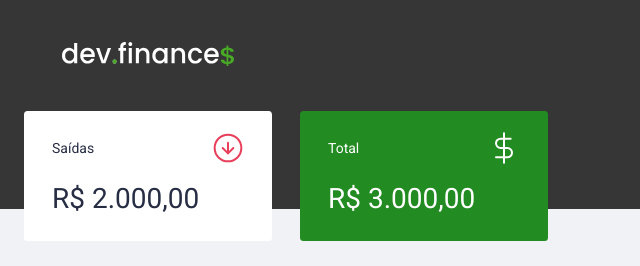
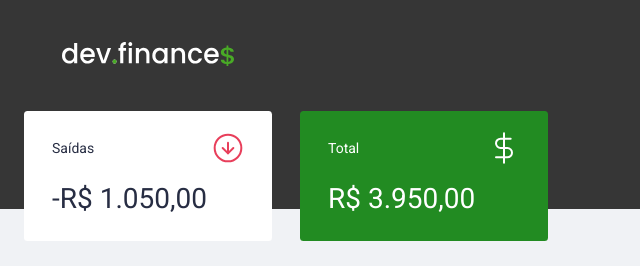
Before and after one commit to luiscetta/Dev.Finances, a plain HTML site: page index.html in a window 1280 px wide. Shown: the top 266 px of the page, 492-1132 px from the left. Drawn offline with Linux system fonts and the light colour scheme.

Commit message:
calculating incomes/expenses/total

```diff
--- a/index.html
+++ b/index.html
@@ -28,7 +28,7 @@
                     <span>Entradas</span>
                     <img src="./assets/income.svg" alt="Imagem de Entrada">
                 </h3>
-                <p>R$ 5.000,00</p>
+                <p id="incomeDisplay">R$ 5.000,00</p>
             </div>
 
             <div class="card">
@@ -36,7 +36,7 @@
                     <span>Saídas</span>
                     <img src="./assets/expense.svg" alt="Imagem de Saída">
                 </h3>
-                <p>R$ 2.000,00</p>
+                <p id="expenseDisplay">R$ 2.000,00</p>
             </div>
 
             <div class="card total">
@@ -44,7 +44,7 @@
                     <span>Total</span>
                     <img src="./assets/total.svg" alt="Imagem do Total">
                 </h3>
-                <p>R$ 3.000,00</p>
+                <p id="totalDisplay">R$ 3.000,00</p>
             </div>
 
         </section>
--- a/scripts.js
+++ b/scripts.js
@@ -44,13 +44,35 @@ const transactions = [
 
 const Transaction = {
     incomes() {
-        // somar as entradas
+        // Pegar todas as transações, verificar se é maior que zero. Para cada transação, se for maior que zero, somar a uma variável e retornar a variável.
+
+        let income = 0;
+
+        transactions.forEach( transaction => {
+            if (transaction.amount > 0 ) {
+                income += transaction.amount;
+            }
+        })
+
+        return income
     },
     expenses() {
         // somar as saídas
+
+        let expense = 0;
+
+        transactions.forEach( transaction => {
+            if (transaction.amount < 0 ) {
+                expense += transaction.amount
+            }
+        });
+
+        return expense
     },
     total() {
-        // entradas - saídas
+        // somar entradas - saídas
+
+        return Transaction.incomes() + Transaction.expenses();
     }
 }
 
@@ -81,8 +103,24 @@ const DOM = {
                 </td>
         `
         return html
+    },
+
+    updateBalance() {
+
+        // Soma das Entradas
+        document.getElementById('incomeDisplay')
+        .innerHTML = Utils.formatCurrency(Transaction.incomes())
+
+        // Soma das Saídas
+        document.getElementById('expenseDisplay')
+        .innerHTML = Utils.formatCurrency(Transaction.expenses())
+
+        // Total
+        document.getElementById('totalDisplay')
+        .innerHTML = Utils.formatCurrency(Transaction.total())
     }
 }
+
 
 // Formatação da moeda
 const Utils = {
@@ -107,4 +145,6 @@ const Utils = {
 // Imprimindo a tabela na tela
 transactions.forEach(function(transaction) {
     DOM.addTransaction(transaction)
-})
+});
+
+DOM.updateBalance();
```
